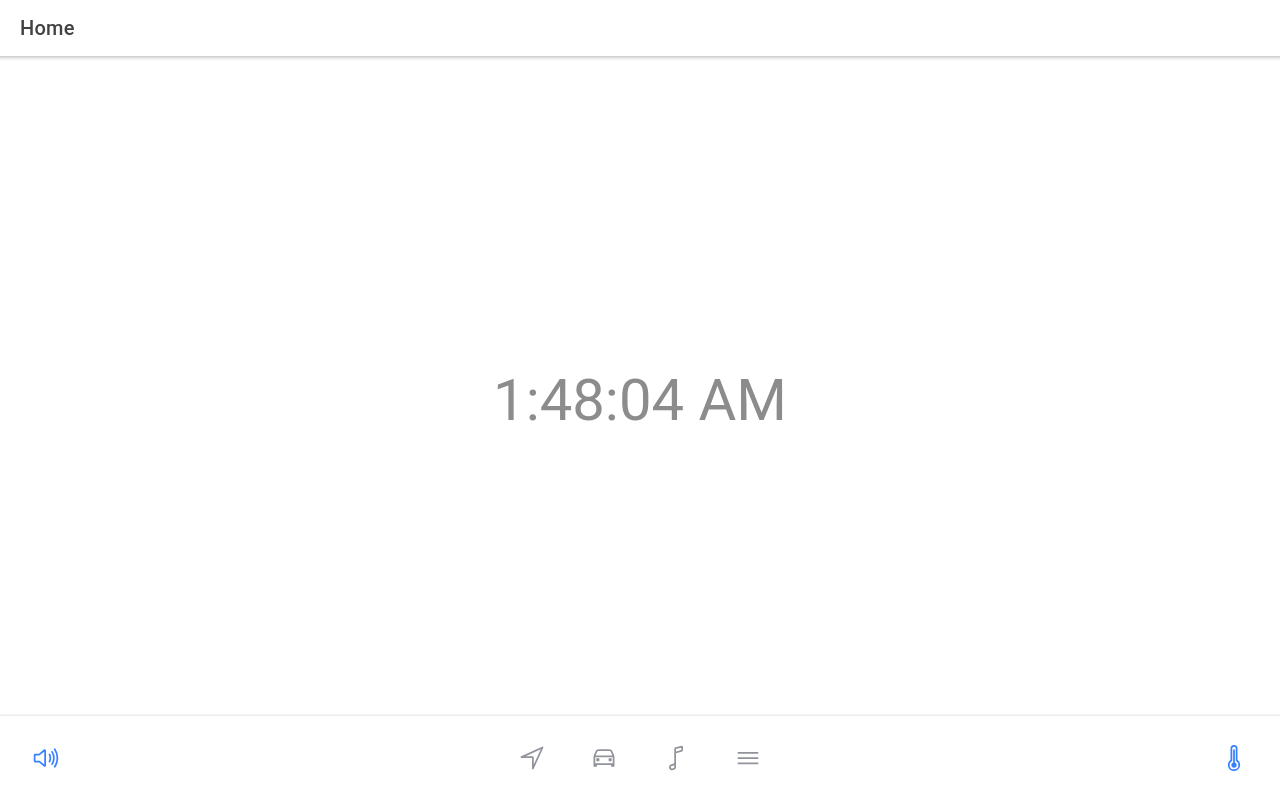
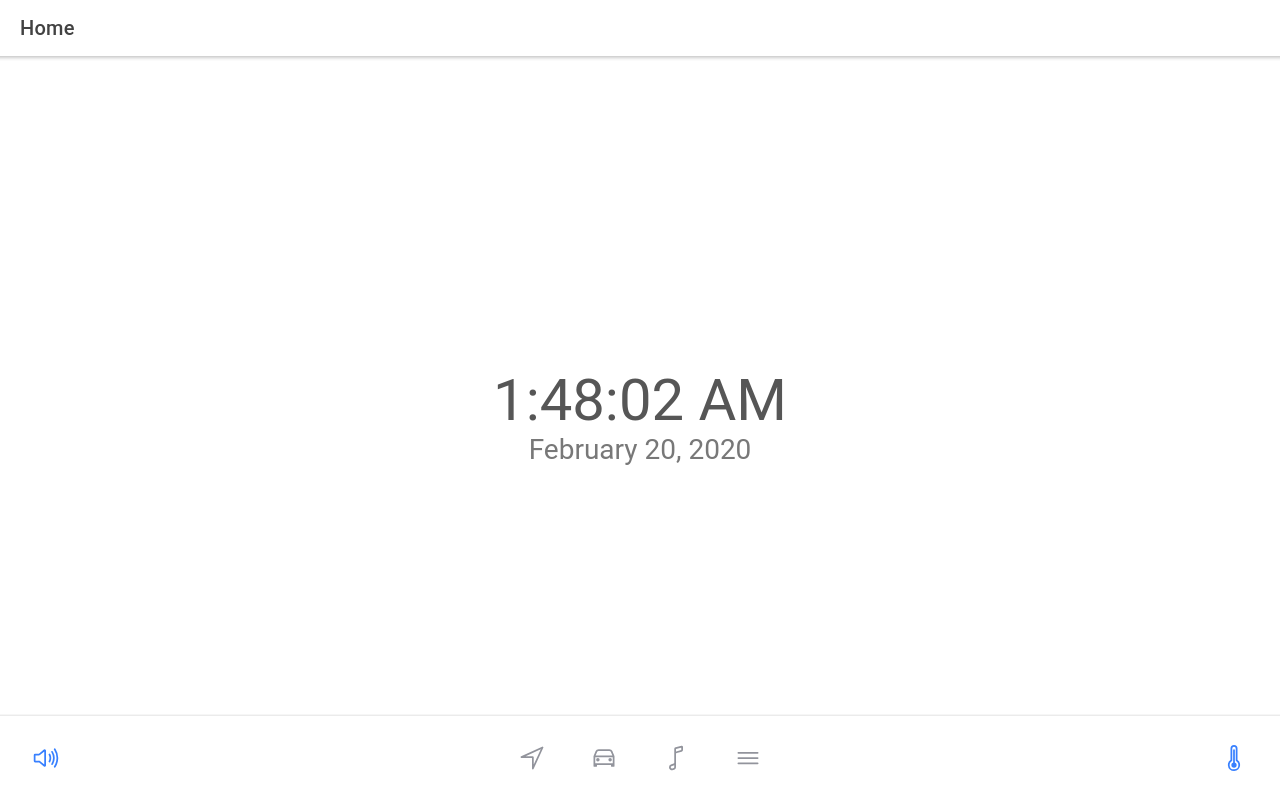
Before and after one commit to relectric-car-team/user-interface, a React (Create React App) app: page / in a window 1280 px wide. Built offline with nearby package versions, Linux system fonts and the light colour scheme.

Commit message:
Added React hook for getting the date to the home page, as well as a function for formatting to contain the month title instead of numbers. Updated the ComponentModal.css to contain CSS code for the date to be formatted correctly.

```diff
--- a/src/pages/ComponentModal.css
+++ b/src/pages/ComponentModal.css
@@ -5,7 +5,7 @@
 
 .time {
     font-size: 58px;
-    color: #8c8c8c;
+    color: #565656;
     line-height: 26px;
     text-align: center;
     position: absolute;
@@ -14,3 +14,14 @@
     top: 50%;
     transform: translateY(-50%);
 }
+
+.date {
+    font-size: 28px;
+    color: #787878;
+    text-align: center;
+    position: absolute;
+    top: 50%;
+    left: 0;
+    right: 0;
+    transform: translateY(+100%);
+}
--- a/src/pages/Home.tsx
+++ b/src/pages/Home.tsx
@@ -4,7 +4,6 @@ import './ComponentModal.css';
 
 function formatTime(originalTime: string) {
     let updateTime = originalTime;
-
     if (parseInt(originalTime.substring(0, 2)) > 12) {
         const oldHour = parseInt(originalTime.substring(0, 2));
         const newHour = oldHour - 12;
@@ -15,18 +14,80 @@ function formatTime(originalTime: string) {
     return updateTime;
 }
 
-function getTime() {
+function formatDate(originalDate: string) {
+    let updateMonth = 'Error';
+    let updateDate = 'Error';
+    let updateYear = 'Error';
+    // eslint-disable-next-line prettier/prettier
+    const regexSearch = /([0-9]+)([0-9]+)([0-9]+)/;
+    const searchResult = originalDate.match(regexSearch);
+    if (searchResult != null) {
+        updateMonth = searchResult[2];
+        updateDate = searchResult[1];
+        updateYear = searchResult[0];
+    }
+
+    switch (parseInt(updateMonth)) {
+        case 1:
+            updateMonth = 'January';
+            break;
+        case 2:
+            updateMonth = 'February';
+            break;
+        case 3:
+            updateMonth = 'March';
+            break;
+        case 4:
+            updateMonth = 'April';
+            break;
+        case 5:
+            updateMonth = 'May';
+            break;
+        case 6:
+            updateMonth = 'June';
+            break;
+        case 7:
+            updateMonth = 'July';
+            break;
+        case 8:
+            updateMonth = 'August';
+            break;
+        case 9:
+            updateMonth = 'September';
+            break;
+        case 10:
+            updateMonth = 'October';
+            break;
+        case 11:
+            updateMonth = 'November';
+            break;
+        case 12:
+            updateMonth = 'December';
+            break;
+    }
+
+    const returnDate = updateMonth.concat(' ' + updateDate + ', ' + updateYear);
+    return returnDate;
+}
+
+function getDateTime() {
     const [currentTime, setTime] = useState(formatTime(new Date().toLocaleTimeString()));
+    const [currentDate, setDate] = useState(formatDate(new Date().toLocaleDateString()));
 
     useEffect(() => {
         const secTimer = setInterval(() => {
-            setTime(formatTime(new Date().toLocaleTimeString()));
+            setTime(formatTime(new Date().toLocaleTimeString())), setDate(formatDate(new Date().toLocaleDateString()));
         }, 1000);
 
         return () => clearInterval(secTimer);
     }, []);
 
-    return currentTime;
+    return (
+        <div>
+            <div className="time">{currentTime}</div>
+            <div className="date">{currentDate}</div>
+        </div>
+    );
 }
 
 const Home: React.FC = () => {
@@ -41,10 +102,9 @@ const Home: React.FC = () => {
                 <IonHeader collapse="condense">
                     <IonToolbar>
                         <IonTitle size="large">Home</IonTitle>
-                        {/* TODO: Add time here */}
                     </IonToolbar>
                 </IonHeader>
-                <div className="time">{getTime()}</div>
+                <div>{getDateTime()}</div>
             </IonContent>
         </IonPage>
     );
```
